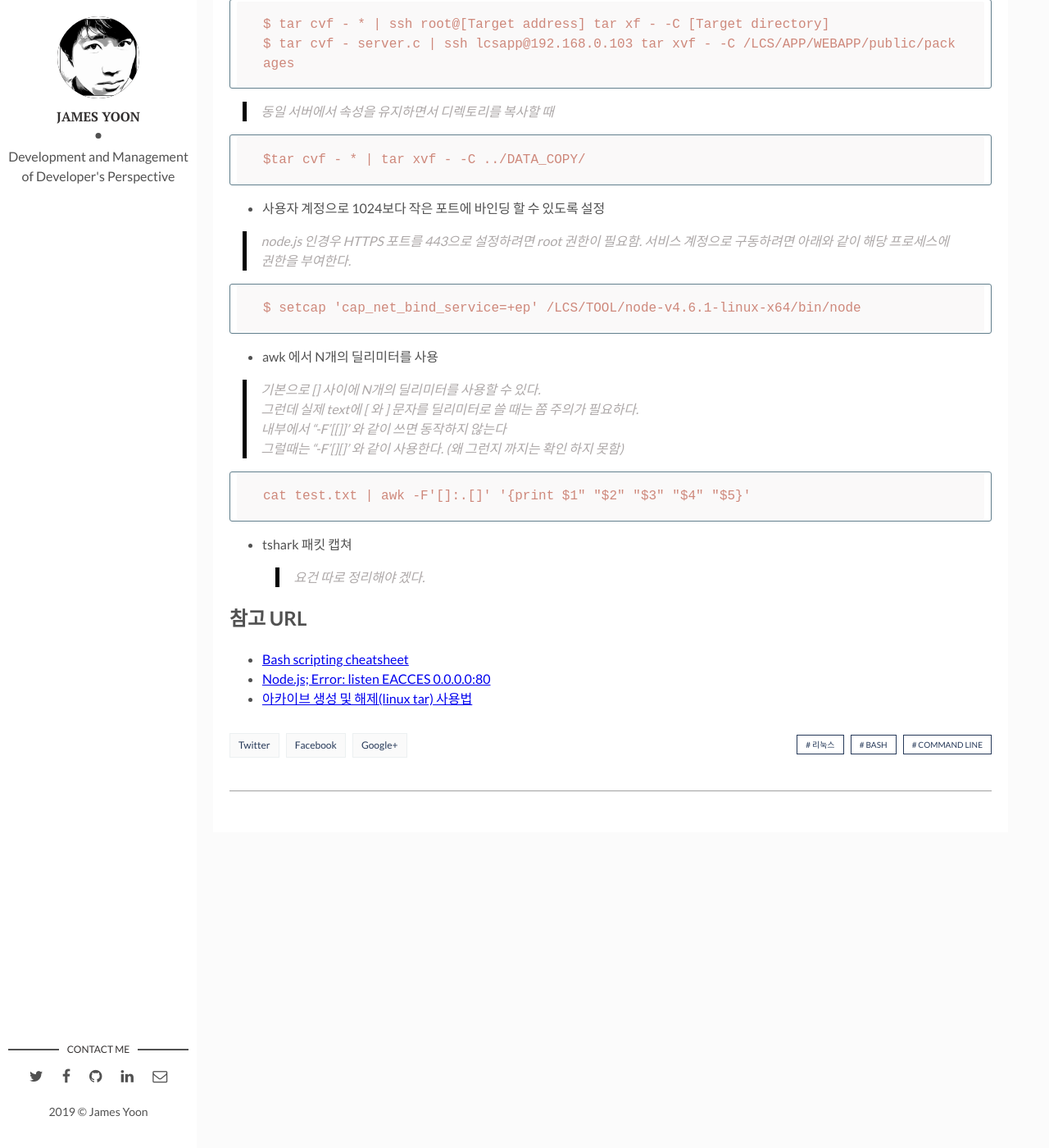
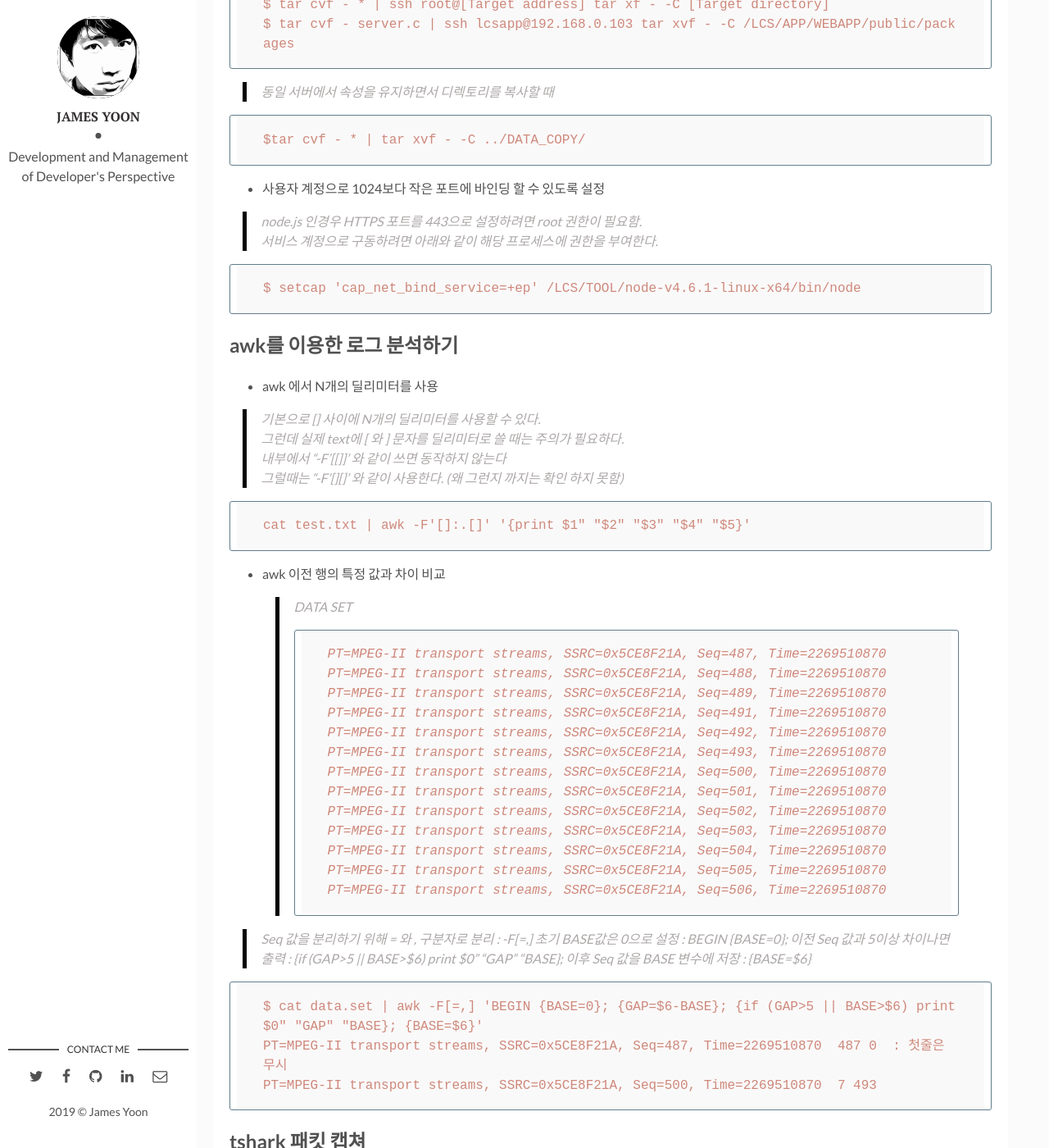
Before and after one commit to butteryoon/butteryoon.github.io, a Jekyll site: the page built from _posts/2018-11-24-CommandLine.md, in a window 1280 px wide and 1400 px high, scrolled down 773 px. Shown: the whole window at 82% size. Built offline with Jekyll 4.4.1, drawn with Linux system fonts in a browser that asks for light colours; comment, search, counter and statistics services are not loaded; some of the changed text lies outside the part shown.

Commit message:
file sync

````diff
--- a/_posts/2018-11-24-CommandLine.md
+++ b/_posts/2018-11-24-CommandLine.md
@@ -1,25 +1,24 @@
 ---
 layout: post
-title: "리눅스 명령어 라인"
+title: "리눅스 터미널 명령어 라인 사용하기"
 img: command.png
 date: 2018-11-24 04:00:00 +0900
 tags: [리눅스, bash, command line] # add tag
 categories: dev
 ---
 
-## 리눅스 터미널 명령어 라인 사용하기
+## tar룰 이용한 파일관리
 
 
 - tar를 이용한 디렉토리 복사
 
-> tar를 이용해서 파일을 묶고 전송한 후 풀어서 저장
-> 장점 : 파일속성이 변하지 않는다.
-> N대의 서버에 동일한 파일을 복사해야 할 경우 사용할 수 있다.
+> N대의 서버에 동일한 파일을 복사해야 할 경우 tar와 ssh를 이용해서 파일의 속성 변경없이 파일을 복사한다.
 
 ```
 $ tar cvf - * | ssh root@[Target address] tar xf - -C [Target directory]
 $ tar cvf - server.c | ssh lcsapp@192.168.0.103 tar xvf - -C /LCS/APP/WEBAPP/public/packages
 ```
+
 > 동일 서버에서 속성을 유지하면서 디렉토리를 복사할 때
 
 ```
@@ -35,10 +34,12 @@
 $ setcap 'cap_net_bind_service=+ep' /LCS/TOOL/node-v4.6.1-linux-x64/bin/node
 ```
 
+## awk를 이용한 로그 분석하기
+
 - awk 에서 N개의 딜리미터를 사용
 
 > 기본으로 [] 사이에 N개의 딜리미터를 사용할 수 있다.
-> 그런데 실제 text에 [ 와 ] 문자를 딜리미터로 쓸 때는 쫌 주의가 필요하다.
+> 그런데 실제 text에 [ 와 ] 문자를 딜리미터로 쓸 때는 주의가 필요하다.
 > 내부에서 "-F'[[]]' 와 같이 쓰면 동작하지 않는다
 > 그럴때는 "-F'[][]' 와 같이 사용한다. (왜 그런지 까지는 확인 하지 못함)
 
@@ -46,14 +47,48 @@
 cat test.txt | awk -F'[]:.[]' '{print $1" "$2" "$3" "$4" "$5}'
 ```
 
-- tshark 패킷 캡쳐
-> 요건 따로 정리해야 겠다.
+- awk 이전 행의 특정 값과 차이 비교
+> DATA SET
+```
+PT=MPEG-II transport streams, SSRC=0x5CE8F21A, Seq=487, Time=2269510870
+PT=MPEG-II transport streams, SSRC=0x5CE8F21A, Seq=488, Time=2269510870
+PT=MPEG-II transport streams, SSRC=0x5CE8F21A, Seq=489, Time=2269510870
+PT=MPEG-II transport streams, SSRC=0x5CE8F21A, Seq=491, Time=2269510870
+PT=MPEG-II transport streams, SSRC=0x5CE8F21A, Seq=492, Time=2269510870
+PT=MPEG-II transport streams, SSRC=0x5CE8F21A, Seq=493, Time=2269510870
+PT=MPEG-II transport streams, SSRC=0x5CE8F21A, Seq=500, Time=2269510870
+PT=MPEG-II transport streams, SSRC=0x5CE8F21A, Seq=501, Time=2269510870
+PT=MPEG-II transport streams, SSRC=0x5CE8F21A, Seq=502, Time=2269510870
+PT=MPEG-II transport streams, SSRC=0x5CE8F21A, Seq=503, Time=2269510870
+PT=MPEG-II transport streams, SSRC=0x5CE8F21A, Seq=504, Time=2269510870
+PT=MPEG-II transport streams, SSRC=0x5CE8F21A, Seq=505, Time=2269510870
+PT=MPEG-II transport streams, SSRC=0x5CE8F21A, Seq=506, Time=2269510870
+```
 
+> Seq 값을 분리하기 위해 = 와 , 구분자로 분리 : -F[=,]
+> 초기 BASE값은 0으로 설정 : BEGIN {BASE=0};
+> 이전 Seq 값과 5이상 차이나면 출력 : {if (GAP>5 || BASE>$6) print $0" "GAP" "BASE};
+> 이후 Seq 값을 BASE 변수에 저장 : {BASE=$6}
+
+```
+$ cat data.set | awk -F[=,] 'BEGIN {BASE=0}; {GAP=$6-BASE}; {if (GAP>5 || BASE>$6) print $0" "GAP" "BASE}; {BASE=$6}'
+PT=MPEG-II transport streams, SSRC=0x5CE8F21A, Seq=487, Time=2269510870  487 0	: 첫줄은 무시
+PT=MPEG-II transport streams, SSRC=0x5CE8F21A, Seq=500, Time=2269510870  7 493
+```
+
+## tshark 패킷 캡쳐
+
+- 사용자 계정으로 tshark 사용하기.
+- [tshark을 이용한 패킷 덤프](https://butteryoon.github.io/dev/2019/05/19/pcketdump.html) 참고.
+```
+# setcap cap_net_raw,cap_net_admin+eip /usr/sbin/dumpcap
+```
 
 ## 참고 URL
 - [Bash scripting cheatsheet](https://devhints.io/bash.html)
 - [Node.js; Error: listen EACCES 0.0.0.0:80](https://geunhokhim.wordpress.com/2016/03/29/nodejs-error-listen-eacces-0-0-0-0-80/)
 - [아카이브 생성 및 해제(linux tar) 사용법](https://jdm.kr/blog/14)
+- [tshark을 이용한 패킷 덤프](https://butteryoon.github.io/dev/2019/05/19/pcketdump.html)
 
 
 [Bash]: https://www.gnu.org/software/bash/
````
Also changed, not shown: _posts/2019-04-30-build_wireshark.md (+1 -1 lines), assets/img/notion.png (added).
